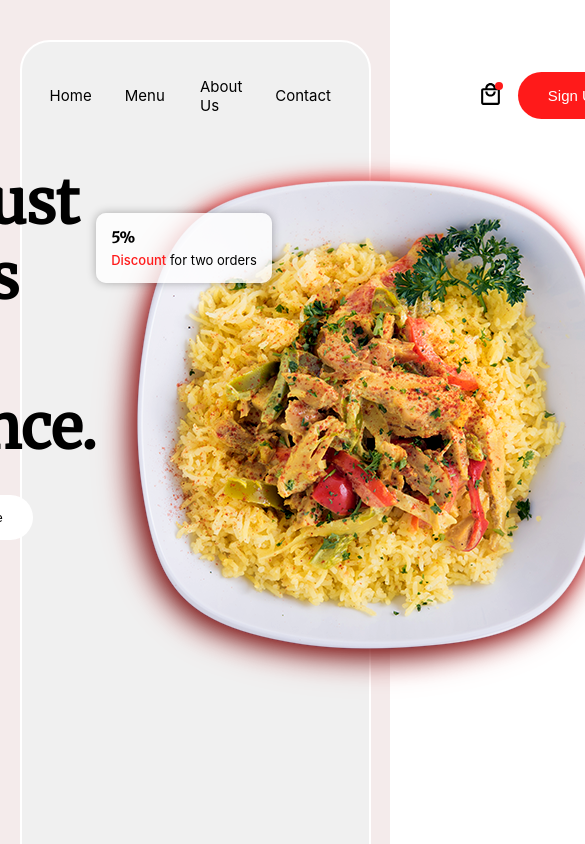
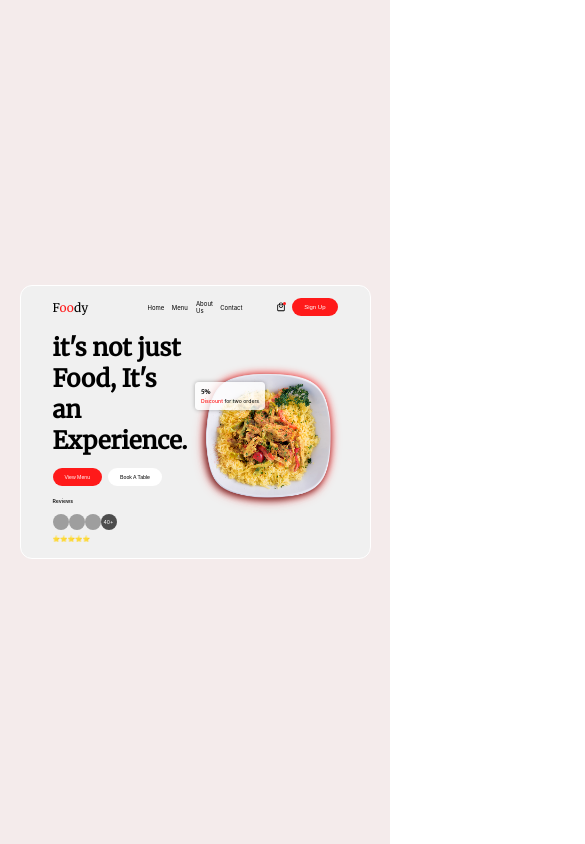
Before and after one commit to SubhamShaww/restaurant-website, a React (Create React App) app: page / in a window 390 px wide. Shown: the top 844 px of the page, 585 px wide, since content can reach past the window. Built offline with nearby package versions, Linux system fonts and the light colour scheme; grey boxes are pictures that could not be loaded.

Commit message:
added final touches

```diff
--- a/src/App.scss
+++ b/src/App.scss
@@ -21,7 +21,7 @@
     padding: 3rem 8rem;
     display: grid;
     justify-content: center;
-    grid-template-rows: min-content repeat(2, 1fr);
+    grid-template-rows: min-content 1fr;
     row-gap: 4rem;
     background-color: $app-body-background-color;
     border: 0.2rem solid #fff;
--- a/src/App.tsx
+++ b/src/App.tsx
@@ -1,6 +1,5 @@
 import Nav from './components/Nav';
 import Banner from './components/Banner';
-import FoodList from './components/FoodList';
 import './App.scss';
 
 const App: React.FC = () => {
@@ -9,7 +8,6 @@
             <div className="app__body">
                 <Nav />
                 <Banner />
-                <FoodList />
             </div>
         </div>
     );
--- a/src/components/Banner.scss
+++ b/src/components/Banner.scss
@@ -94,7 +94,7 @@
         & > h3 {
             font-family: $heading-font-family;
             font-size: 1.5rem;
-           margin-bottom: 0.5rem;
+            margin-bottom: 0.5rem;
         }
 
         & > p > span {
@@ -104,8 +104,9 @@
     }
 
     & > .poster__image {
+        width: 100%;
         height: 100%;
-        object-fit: cover;
+        object-fit: contain;
         filter: drop-shadow(0 0 1rem $red-theme-color);
         justify-self: flex-end;
     }
--- a/src/index.scss
+++ b/src/index.scss
@@ -22,3 +22,33 @@
     text-decoration: none;
     color: inherit;
 }
+
+@media screen and (max-width: 1024px) {
+    html {
+        font-size: 55%;
+    }
+}
+
+@media screen and (max-width: 768px) {
+    html {
+        font-size: 40%;
+    }
+}
+
+@media screen and (max-width: 768px) {
+    html {
+        font-size: 30%;
+    }
+}
+
+@media screen and (max-width: 450px) {
+    html {
+        font-size: 25%;
+    }
+}
+
+@media screen and (max-width: 360px) {
+    html {
+        font-size: 15%;
+    }
+}
```
